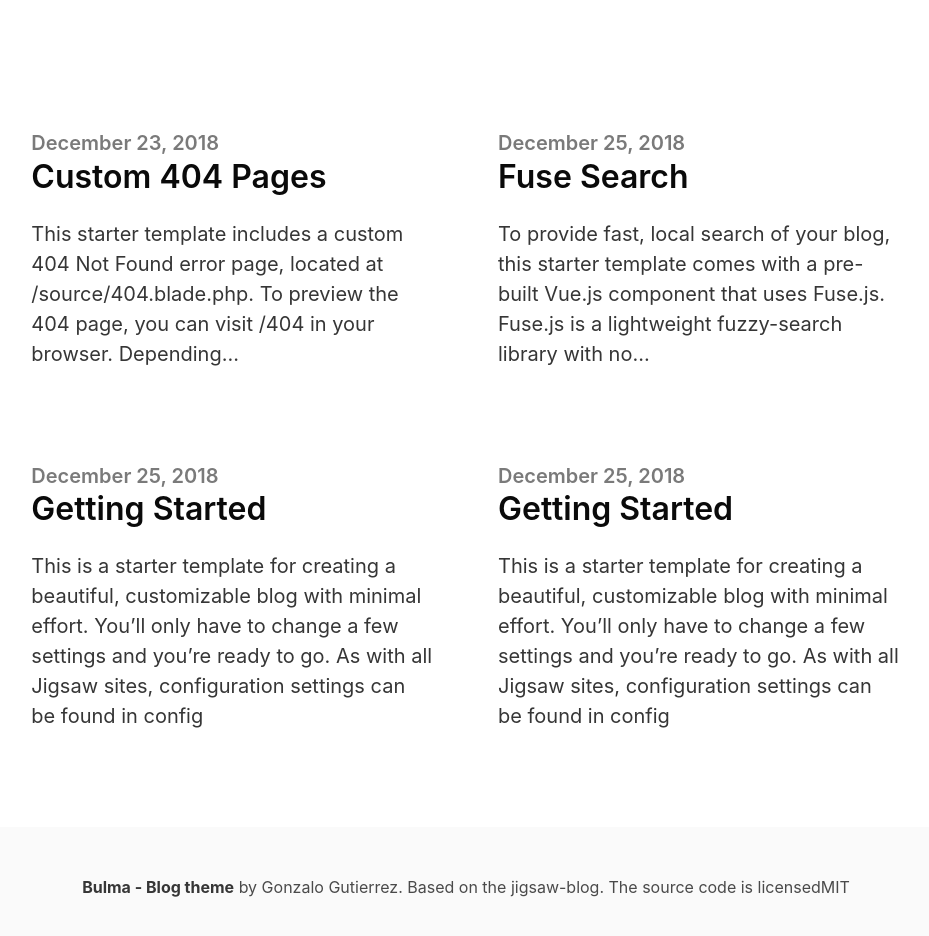
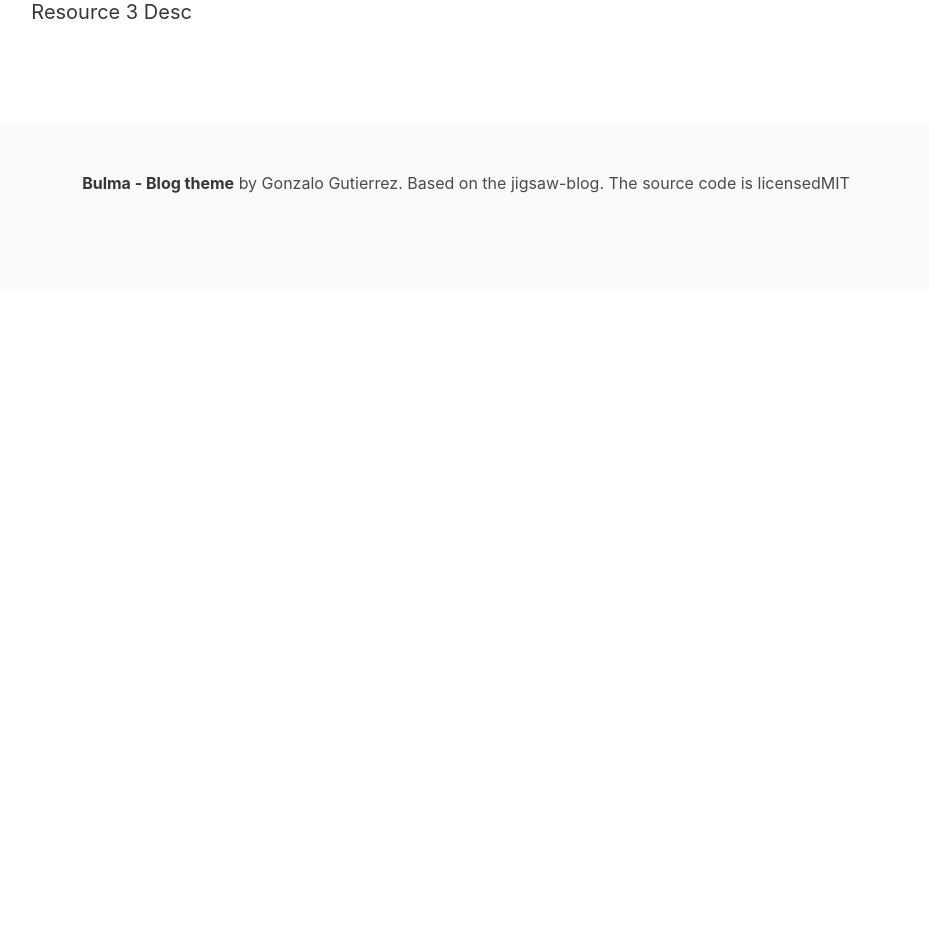
Before and after one commit to brendapc/next-deploy, a Next.js app: page / in a window 1280 px wide. Shown: the part 1020-1956 px from the top of the page, without its empty margins (174-1103 px from the left). After the commit the page ends 1311 px from the top, so only its background shows below. Built offline with nearby package versions, Linux system fonts and the light colour scheme.

Commit message:
feat: add data to resourceList

```diff
--- a/src/components/ResourceList.tsx
+++ b/src/components/ResourceList.tsx
@@ -1,65 +1,31 @@
-const ResourceList = () => {
 
-    return (
-      <section className="hero ">
+
+const ResourceList = ({resources}) => {
+
+  const renderResources = () =>
+    resources.map(resource =>
+      <div key={resource.id} className="column is-5 is-offset-1 ">
+        <div className="content is-medium">
+          <h2 className="subtitle is-5 has-text-grey">{resource.createdAt}</h2>
+          <h1 className="title has-text-black is-3">{resource.title}</h1>
+          <p className="has-text-dark">{resource.description}</p>
+        </div>
+      </div>
+    )
+
+  return (
+    <section className="hero ">
       <div className="hero-body">
         <div className="container">
-
           <section className="section">
-            <div className="columns is-variable is-8">
-              <div className="column is-5 is-offset-1 ">
-                <div className="content is-medium">
-                  <h2 className="subtitle is-5 has-text-grey">December 23, 2018</h2>
-                  <h1 className="title has-text-black is-3">Custom 404 Pages</h1>
-                  <p className="has-text-dark">This starter template includes a custom 404 Not Found error page, located at
-                    /source/404.blade.php.
-                    To preview the 404 page, you can visit /404 in your browser. Depending...</p>
-                </div>
-              </div>
-              <div className="column is-5">
-                <div className="content is-medium">
-                  <h2 className="subtitle is-5 has-text-grey">December 25, 2018</h2>
-                  <h1 className="title has-text-black is-3">Fuse Search</h1>
-                  <p className="has-text-dark">To provide fast, local search of your blog, this starter template comes with a
-                    pre-built Vue.js
-                    component that uses Fuse.js. Fuse.js is a lightweight fuzzy-search library with no...</p>
-                </div>
-              </div>
+            <div className="columns is-multiline is-variable is-8">
+              { renderResources() }
             </div>
           </section>
-
-          <div className="is-divider"></div>
-
-          <section className="section">
-            <div className="columns is-variable is-8">
-              <div className="column is-5 is-offset-1">
-                <div className="content is-medium">
-                  <h2 className="subtitle is-5 has-text-grey">December 25, 2018</h2>
-                  <h1 className="title has-text-black is-3">Getting Started</h1>
-                  <p className="has-text-dark">This is a starter template for creating a beautiful, customizable blog with
-                    minimal
-                    effort. You’ll only have to change a few settings and you’re ready to go. As with all Jigsaw sites,
-                    configuration settings can be found in config</p>
-                </div>
-              </div>
-              <div className="column is-5">
-                <div className="content is-medium">
-                  <h2 className="subtitle is-5 has-text-grey">December 25, 2018</h2>
-                  <h1 className="title has-text-black is-3">Getting Started</h1>
-                  <p className="has-text-dark">This is a starter template for creating a beautiful, customizable blog with
-                    minimal
-                    effort. You’ll only have to change a few settings and you’re ready to go. As with all Jigsaw sites,
-                    configuration settings can be found in config</p>
-                </div>
-              </div>
-            </div>
-          </section>
-
-
         </div>
       </div>
     </section>
   )
 }
 
-export default ResourceList
+export default ResourceList;
--- a/src/pages/index.tsx
+++ b/src/pages/index.tsx
@@ -11,10 +11,10 @@
       <>
         <Navbar/>
         <ResourceHighlight
-          resources={resources}
+          resources={resources.slice(0, 2)}
         />
         <Newsletter />
-        <ResourceList />
+        <ResourceList resources={resources.slice(2)} />
         <Footer />
       </>
     )
```
